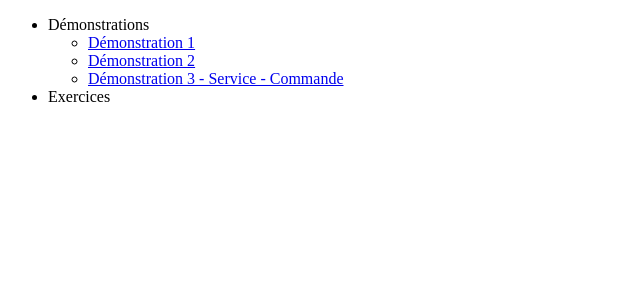
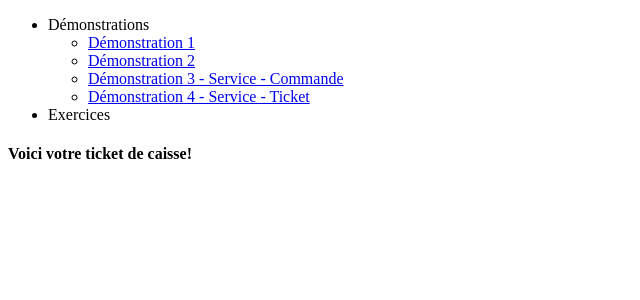
Before and after one commit to SamBstorm/F25L067---Demo_angular, an Angular app: page /demo4 in a window 1280 px wide. Before the commit this address led to /. Shown: the top 300 px of the page, without its empty margins (0-640 px from the left). Built offline with nearby package versions, Linux system fonts and the light colour scheme.

Commit message:
Init Demo 4 : Service injection root

```diff
--- a/src/app/app.routes.ts
+++ b/src/app/app.routes.ts
@@ -3,11 +3,13 @@ import { Demo1 } from './components/pages/demo1/demo1';
 import { Demo2 } from './components/pages/demo2/demo2';
 import { Home } from './components/pages/home/home';
 import { Commande } from './components/pages/commande/commande';
+import { TicketCommande } from './components/pages/ticket-commande/ticket-commande';
 
 export const routes: Routes = [
     { path : '', redirectTo : 'home', pathMatch : 'full'},
     { path : 'home', component : Home},
     { path : 'demo1', component : Demo1 },
     { path : 'demo2', component : Demo2 },
-    { path : 'demo3', component : Commande }
+    { path : 'demo3', component : Commande },
+    { path : 'demo4', component : TicketCommande },
 ];
--- a/src/app/components/navbar/navbar.ts
+++ b/src/app/components/navbar/navbar.ts
@@ -31,6 +31,11 @@ export class Navbar {
             url : "/demo3",
             navbarChildren : []
           },
+          {
+            text : "Démonstration 4 - Service - Ticket",
+            url : "/demo4",
+            navbarChildren : []
+          },
         ]
       },
       {
--- /dev/null
+++ b/src/app/components/pages/ticket-commande/ticket-commande.html
@@ -0,0 +1,9 @@
+<h4>Voici votre ticket de caisse!</h4>
+<ul>
+    @for(menu of panier; track $index){
+        <li>
+            <p>{{menu.plat}}</p>
+            <p>{{menu.drink}}</p>
+        </li>
+    }
+</ul>
--- /dev/null
+++ b/src/app/components/pages/ticket-commande/ticket-commande.ts
@@ -0,0 +1,14 @@
+import { Component, inject } from '@angular/core';
+import { MenuResto } from '../../../core/services/menu-resto';
+import { IMenu } from '../../../core/models/imenu';
+
+@Component({
+  selector: 'app-ticket-commande',
+  imports: [],
+  templateUrl: './ticket-commande.html',
+  styleUrl: './ticket-commande.scss'
+})
+export class TicketCommande {
+  private _menuRestoService : MenuResto = inject(MenuResto);
+  public panier : IMenu[] = this._menuRestoService.panier;
+}
```
Also changed, not shown: src/app/components/pages/ticket-commande/ticket-commande.scss (added).
